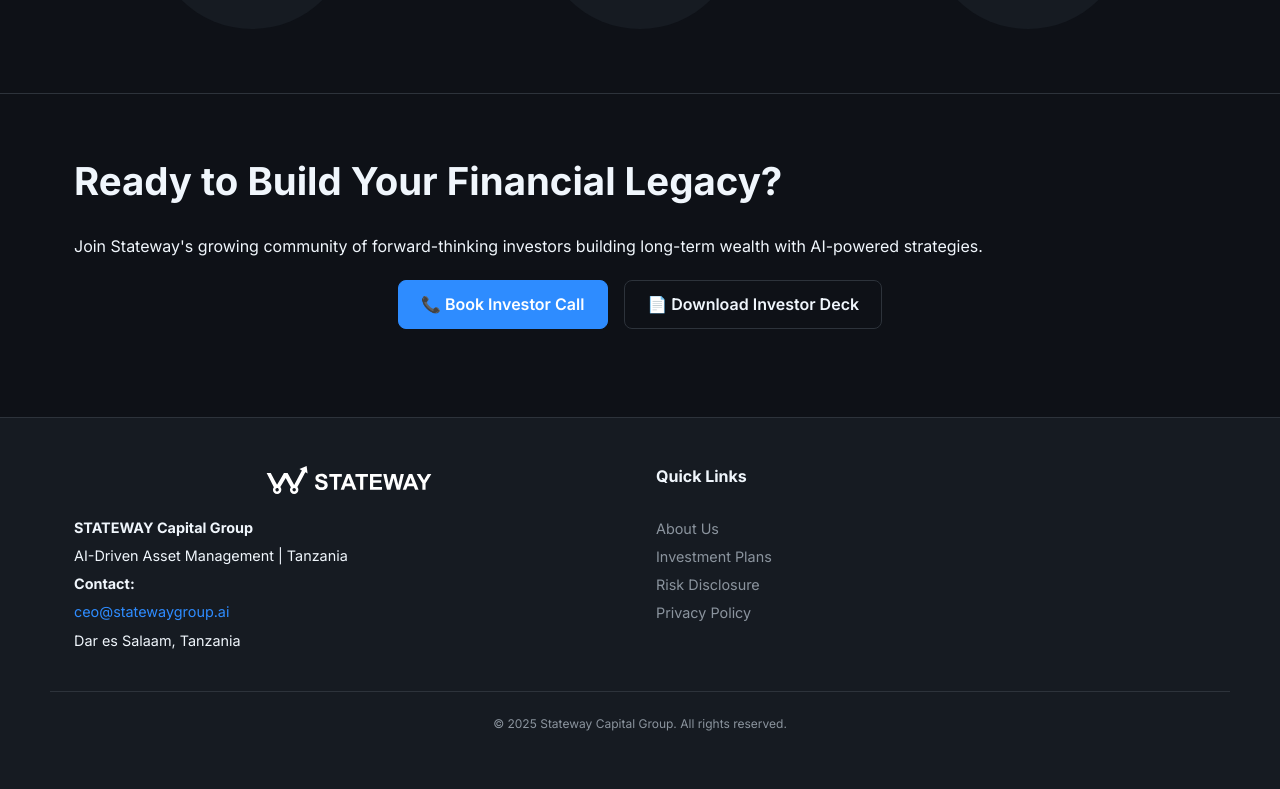
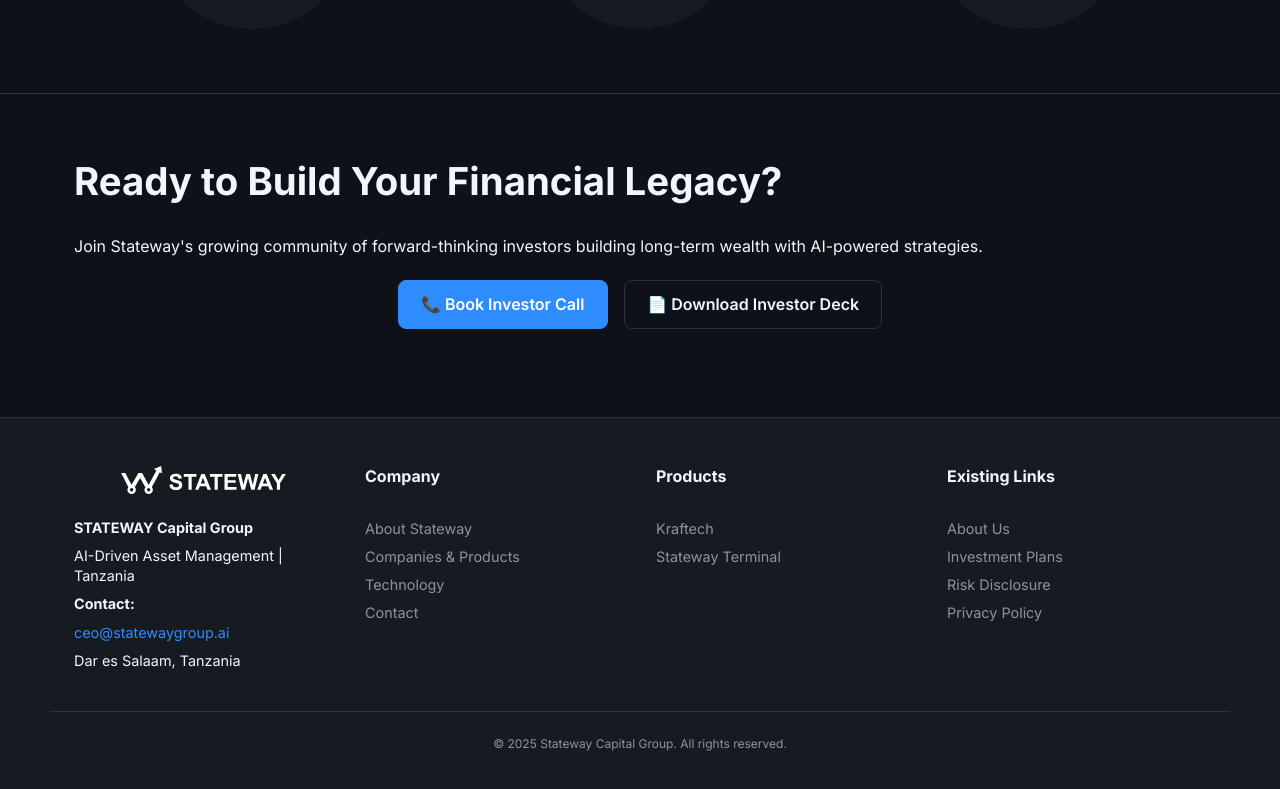
Before and after one commit to Eddieaero/stateway, a React (Vite) app: page / in a window 1280 px wide. Shown: the part 4139-4928 px from the top of the page. Built offline with nearby package versions, Linux system fonts and the light colour scheme.

Commit message:
SEO: link Stateway public pages and products

```diff
--- a/src/components/Footer.tsx
+++ b/src/components/Footer.tsx
@@ -20,7 +20,23 @@
         </div>
       </div>
       <div className="footer-section">
-        <h4>Quick Links</h4>
+        <h4>Company</h4>
+        <ul className="footer-nav">
+          <li><a href="/about/">About Stateway</a></li>
+          <li><a href="/companies/">Companies &amp; Products</a></li>
+          <li><a href="/technology/">Technology</a></li>
+          <li><a href="/contact/">Contact</a></li>
+        </ul>
+      </div>
+      <div className="footer-section">
+        <h4>Products</h4>
+        <ul className="footer-nav">
+          <li><a href="https://kraftech.statewaygroup.ai/">Kraftech</a></li>
+          <li><a href="https://terminal.statewaygroup.ai/">Stateway Terminal</a></li>
+        </ul>
+      </div>
+      <div className="footer-section">
+        <h4>Existing Links</h4>
         <ul className="footer-nav">
           <li><a href="#why-stateway">{links.about}</a></li>
           <li><a href="#pricing">{links.investment}</a></li>
```
